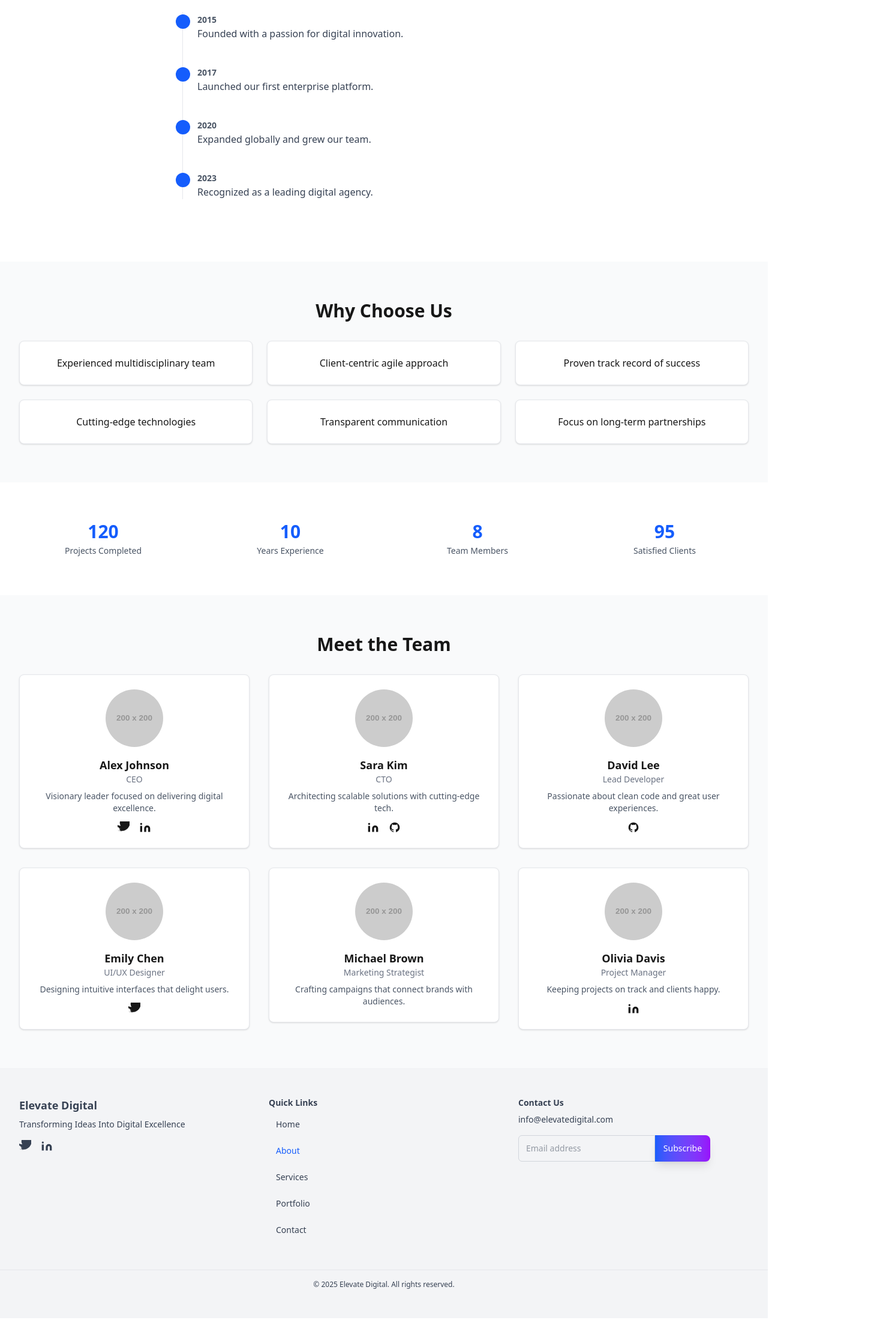
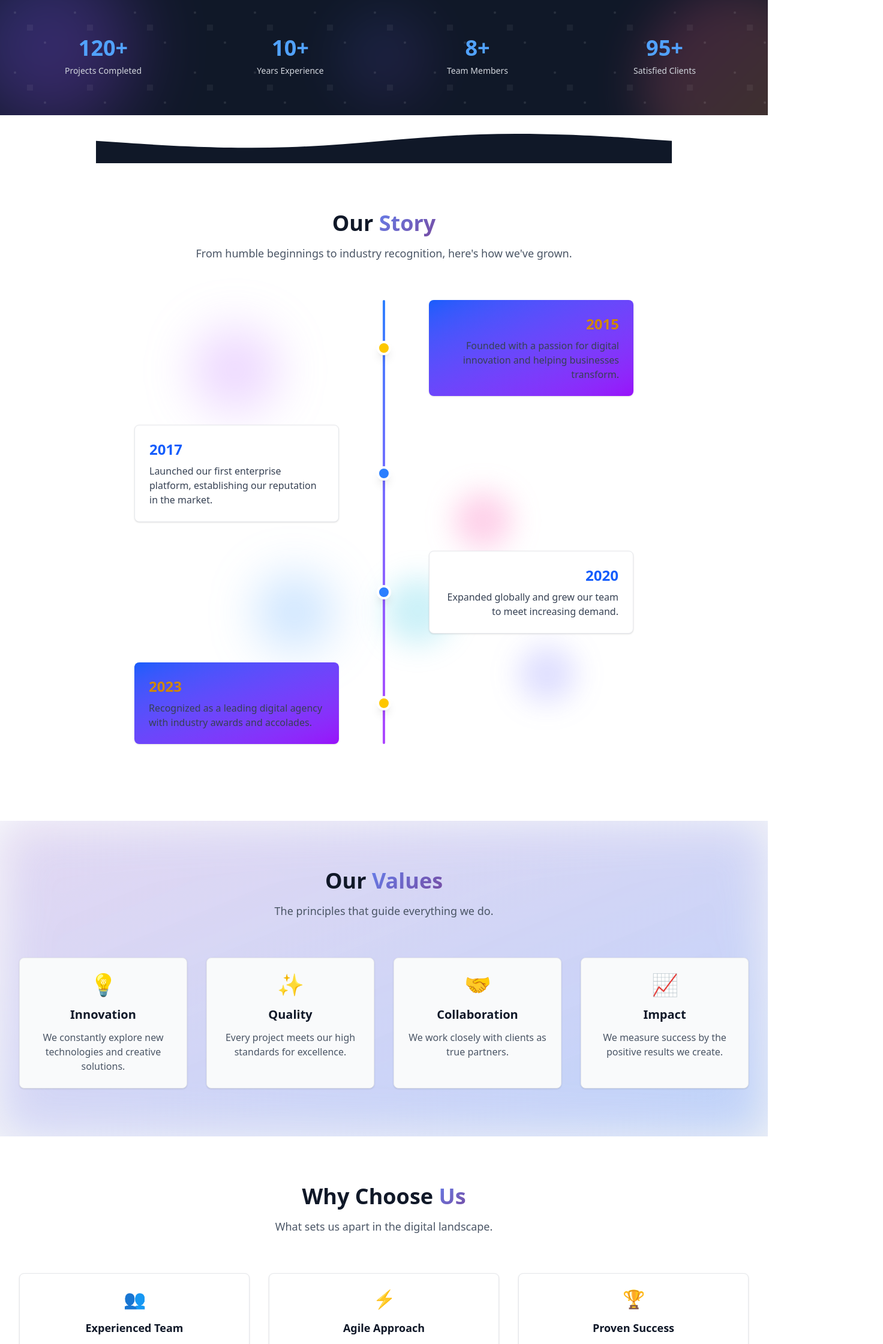
Before and after one commit to JorShe57/my-website, a Next.js app: page /about in a window 1280 px wide. Shown: the part 540-2780 px from the top of the page at 60% size, 1472 px wide, since content can reach past the window. Before the commit the page ends 2737 px from the top, so only its background shows below. Built offline with nearby package versions, Linux system fonts and the light colour scheme.

Commit message:
feat: redesign about page and enhance card

```diff
--- a/src/app/about/page.tsx
+++ b/src/app/about/page.tsx
@@ -1,8 +1,17 @@
 import type { Metadata } from "next";
 import Container from "@/components/ui/Container";
 import Hero from "@/components/sections/Hero";
-import Stats, { Stat } from "@/components/sections/Stats";
+import type { Stat } from "@/components/sections/Stats";
 import Team, { TeamMember } from "@/components/sections/Team";
+import Card from "@/components/ui/Card";
+import Button from "@/components/ui/Button";
+import AnimatedSection from "@/components/ui/AnimatedSection";
+import {
+  FloatingOrbs,
+  SectionDivider,
+  GradientMesh,
+  GeometricBackground,
+} from "@/components/ui/DecorativeBackgrounds";
 
 export const metadata: Metadata = {
   title: "About Us | Elevate Digital",
@@ -63,71 +72,266 @@ const team: TeamMember[] = [
 
 export default function AboutPage() {
   const differentiators = [
-    "Experienced multidisciplinary team",
-    "Client-centric agile approach",
-    "Proven track record of success",
-    "Cutting-edge technologies",
-    "Transparent communication",
-    "Focus on long-term partnerships",
+    {
+      title: "Experienced Team",
+      description: "Multidisciplinary experts with years of industry experience",
+      icon: "👥",
+    },
+    {
+      title: "Agile Approach",
+      description: "Client-centric methodology with rapid iteration cycles",
+      icon: "⚡",
+    },
+    {
+      title: "Proven Success",
+      description: "Track record of delivering results that exceed expectations",
+      icon: "🏆",
+    },
+    {
+      title: "Cutting-edge Tech",
+      description: "Latest technologies and industry best practices",
+      icon: "🚀",
+    },
+    {
+      title: "Transparent Communication",
+      description: "Clear, honest communication throughout every project",
+      icon: "💬",
+    },
+    {
+      title: "Long-term Partnerships",
+      description: "Building lasting relationships beyond project completion",
+      icon: "🤝",
+    },
   ];
 
   const story = [
-    { year: "2015", text: "Founded with a passion for digital innovation." },
-    { year: "2017", text: "Launched our first enterprise platform." },
-    { year: "2020", text: "Expanded globally and grew our team." },
-    { year: "2023", text: "Recognized as a leading digital agency." },
+    {
+      year: "2015",
+      text:
+        "Founded with a passion for digital innovation and helping businesses transform.",
+      highlight: true,
+    },
+    {
+      year: "2017",
+      text: "Launched our first enterprise platform, establishing our reputation in the market.",
+    },
+    { year: "2020", text: "Expanded globally and grew our team to meet increasing demand." },
+    {
+      year: "2023",
+      text: "Recognized as a leading digital agency with industry awards and accolades.",
+      highlight: true,
+    },
+  ];
+
+  const values = [
+    {
+      title: "Innovation",
+      description: "We constantly explore new technologies and creative solutions.",
+      icon: "💡",
+    },
+    {
+      title: "Quality",
+      description: "Every project meets our high standards for excellence.",
+      icon: "✨",
+    },
+    {
+      title: "Collaboration",
+      description: "We work closely with clients as true partners.",
+      icon: "🤝",
+    },
+    {
+      title: "Impact",
+      description: "We measure success by the positive results we create.",
+      icon: "📈",
+    },
   ];
 
   return (
-    <main>
-      <Hero title="About Elevate Digital" subtitle="Our Mission">
-        We empower businesses to thrive by transforming ideas into impactful
-        digital experiences.
-      </Hero>
+    <main className="overflow-hidden">
+      <Hero
+        variant="gradient"
+        title="About Elevate Digital"
+        subtitle="Our Mission"
+        description="We empower businesses to thrive by transforming ideas into impactful digital experiences that drive real results."
+        size="lg"
+      />
 
-      <section className="py-16" id="our-story">
-        <Container>
-          <h2 className="text-center text-3xl font-bold">Our Story</h2>
-          <ol className="mx-auto mt-8 max-w-2xl border-l border-gray-200 dark:border-gray-700 relative">
-            {story.map((event) => (
-              <li key={event.year} className="ml-6 mb-10">
-                <span className="absolute -left-3 mt-1 h-6 w-6 rounded-full bg-blue-600" />
-                <time className="mb-1 text-sm font-semibold leading-none text-gray-600 dark:text-gray-300">
-                  {event.year}
-                </time>
-                <p className="text-gray-700 dark:text-gray-400">{event.text}</p>
-              </li>
+      {/* Stats Section */}
+      <section className="relative py-16 bg-gray-900 text-white">
+        <GeometricBackground />
+        <Container className="relative z-10">
+          <div className="grid grid-cols-2 gap-8 md:grid-cols-4">
+            {stats.map((stat, index) => (
+              <AnimatedSection key={stat.label} delay={index * 0.1}>
+                <div className="text-center">
+                  <div className="text-3xl font-bold text-blue-400 lg:text-4xl animate-scale-in">
+                    {stat.value}+
+                  </div>
+                  <div className="mt-2 text-sm text-gray-300">{stat.label}</div>
+                </div>
+              </AnimatedSection>
             ))}
-          </ol>
+          </div>
         </Container>
       </section>
 
-      <section className="py-16 bg-gray-50 dark:bg-gray-950">
-        <Container>
-          <h2 className="text-center text-3xl font-bold">Why Choose Us</h2>
-          <ul className="mt-8 grid gap-6 sm:grid-cols-2 md:grid-cols-3">
-            {differentiators.map((diff) => (
-              <li
-                key={diff}
-                className="rounded-lg border border-gray-200 bg-white p-6 text-center shadow-sm dark:border-gray-800 dark:bg-gray-900"
-              >
-                {diff}
-              </li>
+      <SectionDivider variant="wave" className="text-gray-900" />
+
+      {/* Our Story Section */}
+      <section className="relative py-20 bg-white dark:bg-gray-900" id="our-story">
+        <FloatingOrbs />
+        <Container className="relative z-10">
+          <AnimatedSection>
+            <div className="text-center mb-16">
+              <h2 className="text-3xl font-bold text-gray-900 dark:text-white lg:text-4xl">
+                Our <span className="gradient-text">Story</span>
+              </h2>
+              <p className="mt-4 text-lg text-gray-600 dark:text-gray-300 max-w-2xl mx-auto">
+                From humble beginnings to industry recognition, here&apos;s how we&apos;ve grown.
+              </p>
+            </div>
+          </AnimatedSection>
+
+          <div className="relative max-w-4xl mx-auto">
+            {/* Timeline line */}
+            <div className="absolute left-1/2 transform -translate-x-1/2 h-full w-1 bg-gradient-to-b from-blue-500 to-purple-500 rounded-full"></div>
+            {story.map((event, index) => (
+              <AnimatedSection key={event.year} delay={index * 0.2}>
+                <div className={`relative flex items-center mb-12 ${index % 2 === 0 ? 'flex-row-reverse' : ''}`}>
+                  {/* Timeline dot */}
+                  <div className="absolute left-1/2 transform -translate-x-1/2 z-10">
+                    <div className={`w-6 h-6 rounded-full border-4 border-white ${event.highlight ? 'bg-yellow-400' : 'bg-blue-500'} shadow-lg`}></div>
+                  </div>
+                  {/* Content */}
+                  <div className={`w-5/12 ${index % 2 === 0 ? 'text-right pr-8' : 'text-left pl-8'}`}>
+                    <Card
+                      variant={event.highlight ? 'premium' : 'default'}
+                      className="hover:scale-105 transition-transform duration-300"
+                    >
+                      <div className={`text-2xl font-bold mb-2 ${event.highlight ? 'text-yellow-600 dark:text-yellow-400' : 'text-blue-600 dark:text-blue-400'}`}>{event.year}</div>
+                      <p className="text-gray-700 dark:text-gray-300">{event.text}</p>
+                    </Card>
+                  </div>
+                </div>
+              </AnimatedSection>
             ))}
-          </ul>
+          </div>
         </Container>
       </section>
 
-      <section className="py-16">
-        <Container>
-          <Stats stats={stats} />
+      {/* Values Section */}
+      <section className="relative py-20 bg-gradient-to-br from-gray-50 to-gray-100 dark:from-gray-800 dark:to-gray-900">
+        <GradientMesh />
+        <Container className="relative z-10">
+          <AnimatedSection>
+            <div className="text-center mb-16">
+              <h2 className="text-3xl font-bold text-gray-900 dark:text-white lg:text-4xl">
+                Our <span className="gradient-text">Values</span>
+              </h2>
+              <p className="mt-4 text-lg text-gray-600 dark:text-gray-300 max-w-2xl mx-auto">
+                The principles that guide everything we do.
+              </p>
+            </div>
+          </AnimatedSection>
+
+          <div className="grid gap-8 md:grid-cols-2 lg:grid-cols-4">
+            {values.map((value, index) => (
+              <AnimatedSection key={value.title} delay={index * 0.1}>
+                <Card
+                  variant="feature"
+                  className="text-center h-full hover:scale-105 transition-transform duration-300"
+                >
+                  <div className="text-4xl mb-4">{value.icon}</div>
+                  <h3 className="text-xl font-bold text-gray-900 dark:text-white mb-3">
+                    {value.title}
+                  </h3>
+                  <p className="text-gray-600 dark:text-gray-300">{value.description}</p>
+                </Card>
+              </AnimatedSection>
+            ))}
+          </div>
         </Container>
       </section>
 
-      <section className="py-16 bg-gray-50 dark:bg-gray-950">
+      {/* Why Choose Us Section */}
+      <section className="py-20 bg-white dark:bg-gray-900">
         <Container>
-          <h2 className="text-center text-3xl font-bold">Meet the Team</h2>
+          <AnimatedSection>
+            <div className="text-center mb-16">
+              <h2 className="text-3xl font-bold text-gray-900 dark:text-white lg:text-4xl">
+                Why Choose <span className="gradient-text">Us</span>
+              </h2>
+              <p className="mt-4 text-lg text-gray-600 dark:text-gray-300 max-w-2xl mx-auto">
+                What sets us apart in the digital landscape.
+              </p>
+            </div>
+          </AnimatedSection>
+
+          <div className="grid gap-8 md:grid-cols-2 lg:grid-cols-3">
+            {differentiators.map((diff, index) => (
+              <AnimatedSection key={diff.title} delay={index * 0.1}>
+                <Card
+                  variant="default"
+                  className="text-center h-full group hover:shadow-xl transition-all duration-300"
+                >
+                  <div className="text-3xl mb-4 group-hover:scale-110 transition-transform duration-300">
+                    {diff.icon}
+                  </div>
+                  <h3 className="text-lg font-semibold text-gray-900 dark:text-white mb-3">
+                    {diff.title}
+                  </h3>
+                  <p className="text-gray-600 dark:text-gray-300">{diff.description}</p>
+                </Card>
+              </AnimatedSection>
+            ))}
+          </div>
+        </Container>
+      </section>
+
+      <SectionDivider variant="curve" className="text-gray-50 dark:text-gray-800" />
+
+      {/* Team Section */}
+      <section className="relative py-20 bg-gray-50 dark:bg-gray-950">
+        <Container>
+          <AnimatedSection>
+            <div className="text-center mb-16">
+              <h2 className="text-3xl font-bold text-gray-900 dark:text-white lg:text-4xl">
+                Meet the <span className="gradient-text">Team</span>
+              </h2>
+              <p className="mt-4 text-lg text-gray-600 dark:text-gray-300 max-w-2xl mx-auto">
+                The talented individuals behind our success.
+              </p>
+            </div>
+          </AnimatedSection>
+
           <Team members={team} className="mt-8" />
+        </Container>
+      </section>
+
+      {/* CTA Section */}
+      <section className="relative py-20 bg-gradient-to-r from-blue-600 via-purple-600 to-pink-600 text-white">
+        <div className="absolute inset-0 bg-black/20" />
+        <FloatingOrbs />
+        <Container className="relative z-10 text-center">
+          <AnimatedSection>
+            <h2 className="text-3xl font-bold lg:text-4xl mb-6">
+              Ready to Work <span className="text-yellow-300">Together?</span>
+            </h2>
+            <p className="text-lg mb-8 max-w-2xl mx-auto opacity-90">
+              Let&apos;s discuss how we can help transform your business with innovative digital solutions.
+            </p>
+            <div className="flex flex-col gap-4 sm:flex-row sm:gap-6 justify-center">
+              <Button variant="glass" size="xl" className="shadow-glow">
+                Start a Project
+                <svg className="w-5 h-5" fill="none" stroke="currentColor" strokeWidth="2" viewBox="0 0 24 24">
+                  <path strokeLinecap="round" strokeLinejoin="round" d="M13 7l5 5m0 0l-5 5m5-5H6" />
+                </svg>
+              </Button>
+              <Button variant="outline" size="xl" className="border-white/30 text-white hover:bg-white hover:text-gray-900">
+                Learn More
+              </Button>
+            </div>
+          </AnimatedSection>
         </Container>
       </section>
     </main>
--- a/src/components/ui/Card.tsx
+++ b/src/components/ui/Card.tsx
@@ -1,33 +1,59 @@
-import type { ReactNode } from "react";
+import type { ReactNode, HTMLAttributes } from "react";
+import { cva, type VariantProps } from "class-variance-authority";
+import { cn } from "@/lib/utils";
 
-interface CardProps {
+const cardVariants = cva(
+  "rounded-lg border shadow-sm transition-transform hover:-translate-y-1 hover:shadow-lg",
+  {
+    variants: {
+      variant: {
+        default: "border-gray-200 bg-white dark:border-gray-800 dark:bg-gray-900",
+        premium:
+          "border-none text-white bg-gradient-to-br from-blue-600 to-purple-600",
+        feature:
+          "border-gray-200 bg-gray-50 dark:bg-gray-900 dark:border-gray-800",
+        glass:
+          "border border-white/20 bg-white/10 backdrop-blur-lg text-white",
+      },
+      size: {
+        sm: "p-4",
+        md: "p-6",
+        lg: "p-8",
+      },
+    },
+    defaultVariants: {
+      variant: "default",
+      size: "md",
+    },
+  },
+);
+
+export interface CardProps
+  extends HTMLAttributes<HTMLDivElement>,
+    VariantProps<typeof cardVariants> {
   title?: string;
+  icon?: ReactNode;
+  backgroundColor?: string;
   children?: ReactNode;
-  className?: string;
-  /**
-   * Optional custom background color. Accepts any valid CSS color value.
-   */
-  backgroundColor?: string;
-}
-
-function cn(...classes: Array<string | undefined>) {
-  return classes.filter(Boolean).join(" ");
 }
 
 export default function Card({
   title,
+  icon,
   children,
   className,
   backgroundColor,
+  variant,
+  size,
+  ...props
 }: CardProps) {
   return (
     <div
-      className={cn(
-        "rounded-lg border border-gray-200 bg-white p-6 shadow-sm transition-transform hover:-translate-y-1 hover:shadow-lg dark:border-gray-800 dark:bg-gray-900",
-        className,
-      )}
+      className={cn(cardVariants({ variant, size, className }))}
       style={backgroundColor ? { backgroundColor } : undefined}
+      {...props}
     >
+      {icon && <div className="mb-4 text-3xl">{icon}</div>}
       {title && <h3 className="mb-2 text-lg font-semibold">{title}</h3>}
       {children}
     </div>
```
